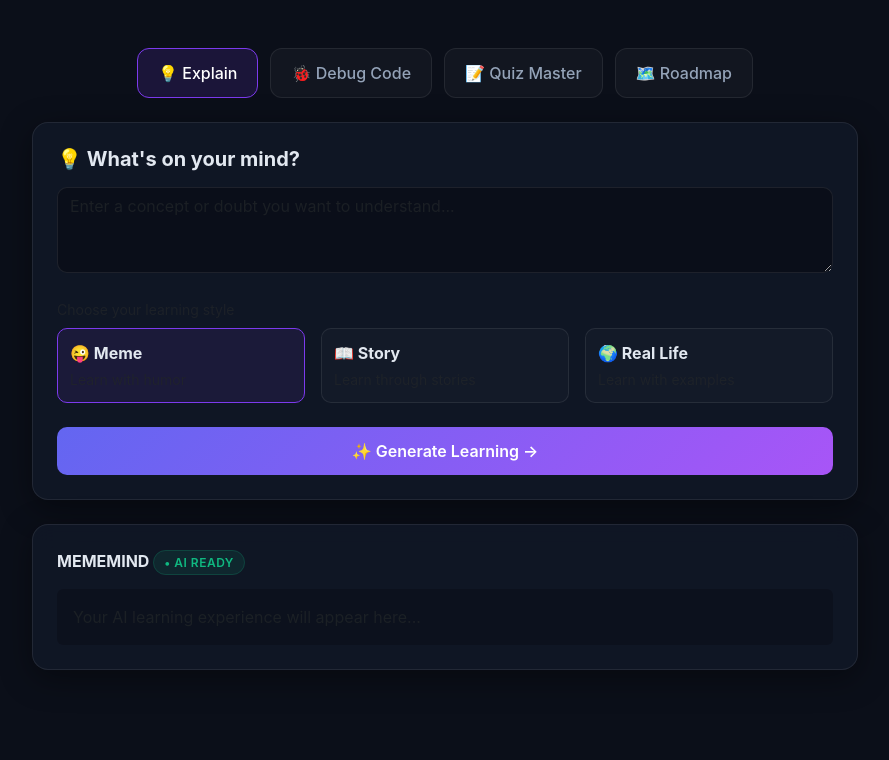
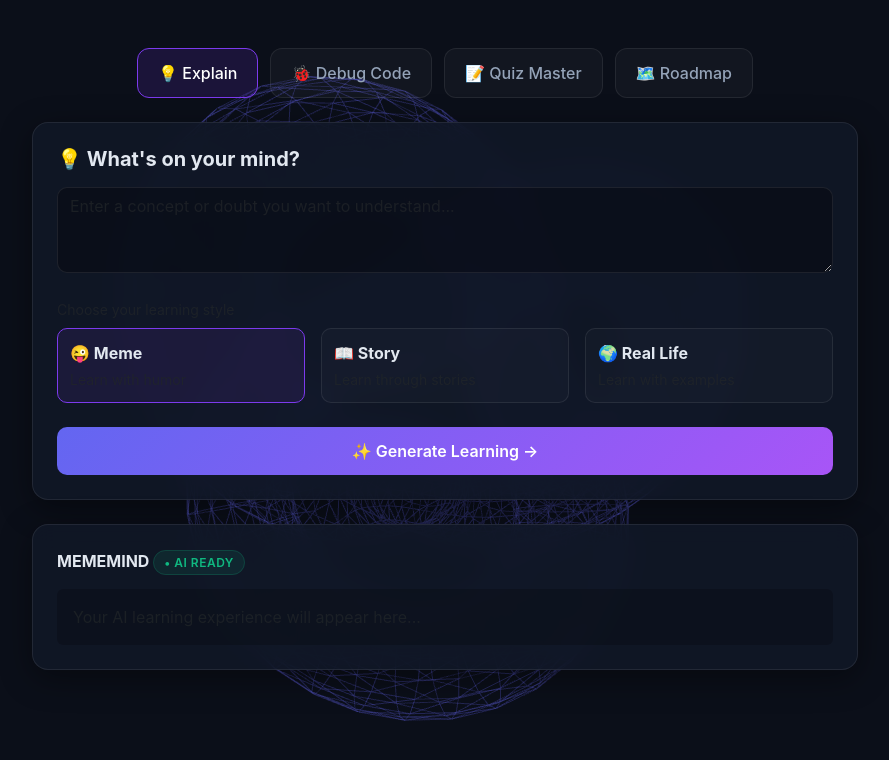
Before and after one commit to praveenad1718-lang/MemeMind-AI, a website: page index.html in a window 1280 px wide. Shown: the whole page, without its empty margins (195-1084 px from the left). Drawn offline with nearby package versions, Linux system fonts and the light colour scheme; animation ran at ten frames a second.

Commit message:
Implement 3D canvas background with animation
Added a 3D canvas background with animated torus knot.

```diff
--- a/index.html
+++ b/index.html
@@ -19,6 +19,18 @@
       color: #e2e8f0;
       font-family: -apple-system, BlinkMacSystemFont, "Segoe UI", Roboto, sans-serif;
       min-height: 100vh;
+      overflow-x: hidden;
+    }
+
+    /* 3D Canvas Background Positioning */
+    #bg3dCanvas {
+      position: fixed;
+      top: 0;
+      left: 0;
+      width: 100vw;
+      height: 100vh;
+      z-index: -1;
+      pointer-events: none;
     }
 
     .main-card {
@@ -126,9 +138,12 @@
 </head>
 <body class="py-5">
 
+  <!-- 3D Canvas Container -->
+  <canvas id="bg3dCanvas"></canvas>
+
   <div class="container" style="max-width: 850px;">
 
-    <!-- Top Nav Tabs -->
+    <!-- Navigation Tabs -->
     <ul class="nav nav-pills justify-content-center mb-4" id="featureTabs" role="tablist">
       <li class="nav-item">
         <button class="nav-link active" id="explain-tab" data-bs-toggle="pill" data-bs-target="#explain-pane">💡 Explain</button>
@@ -212,8 +227,43 @@
 
   </div>
 
+  <!-- Dependencies -->
   <script src="https://cdn.jsdelivr.net/npm/bootstrap@5.3.0/dist/js/bootstrap.bundle.min.js"></script>
+  <script src="https://cdnjs.cloudflare.com/ajax/libs/three.js/r128/three.min.js"></script>
+
+  <!-- Application & 3D Script -->
   <script>
+    // 3D Background Mesh setup
+    const canvas = document.getElementById('bg3dCanvas');
+    const scene = new THREE.Scene();
+    const camera = new THREE.PerspectiveCamera(75, window.innerWidth / window.innerHeight, 0.1, 1000);
+    const renderer = new THREE.WebGLRenderer({ canvas: canvas, alpha: true, antialias: true });
+
+    renderer.setSize(window.innerWidth, window.innerHeight);
+    renderer.setPixelRatio(window.devicePixelRatio);
+
+    const geometry = new THREE.TorusKnotGeometry(10, 3, 100, 16);
+    const material = new THREE.MeshBasicMaterial({ color: 0x6366f1, wireframe: true, opacity: 0.15, transparent: true });
+    const torusKnot = new THREE.Mesh(geometry, material);
+    scene.add(torusKnot);
+
+    camera.position.z = 30;
+
+    function animate() {
+      requestAnimationFrame(animate);
+      torusKnot.rotation.x += 0.003;
+      torusKnot.rotation.y += 0.005;
+      renderer.render(scene, camera);
+    }
+    animate();
+
+    window.addEventListener('resize', () => {
+      camera.aspect = window.innerWidth / window.innerHeight;
+      camera.updateProjectionMatrix();
+      renderer.setSize(window.innerWidth, window.innerHeight);
+    });
+
+    // Frontend State & Functions
     let selectedStyle = 'meme';
 
     function selectStyle(element, style) {
```
